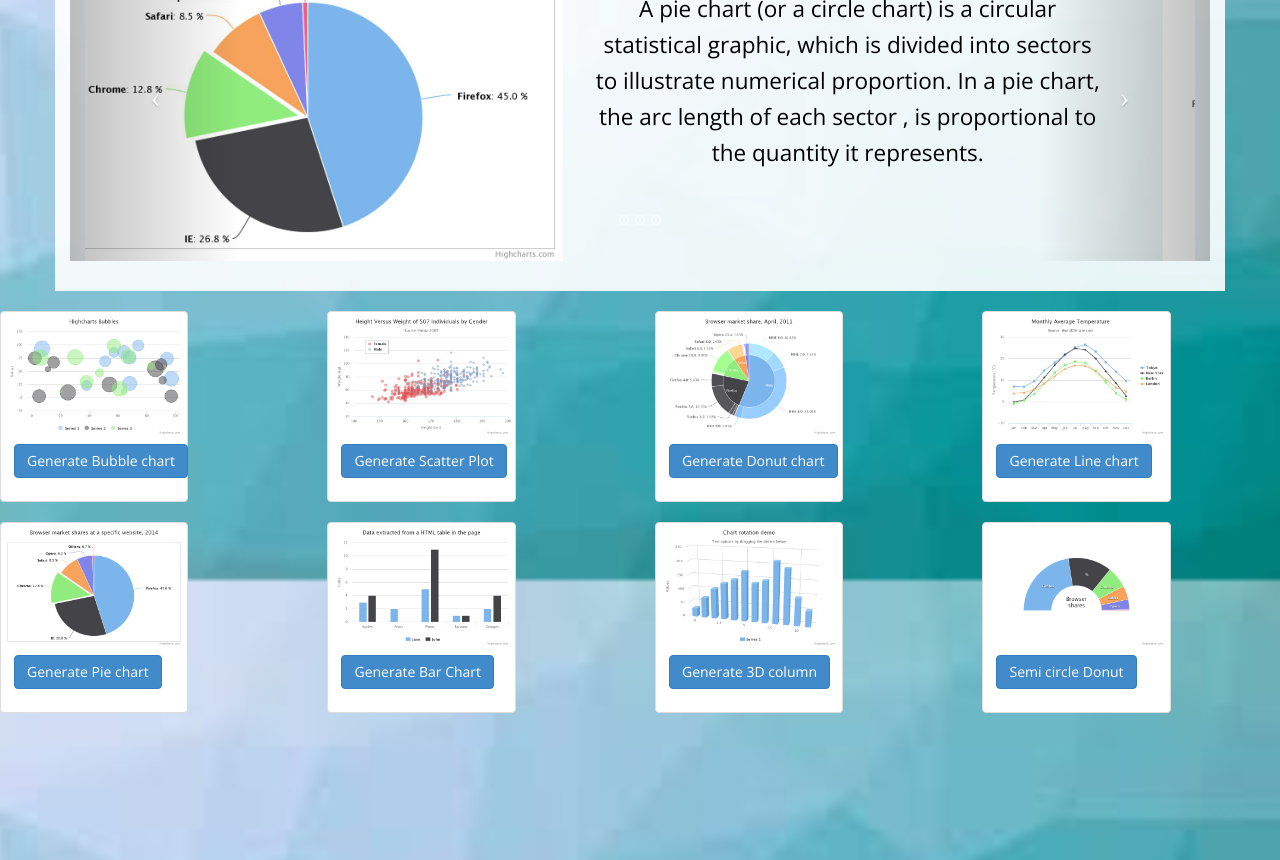
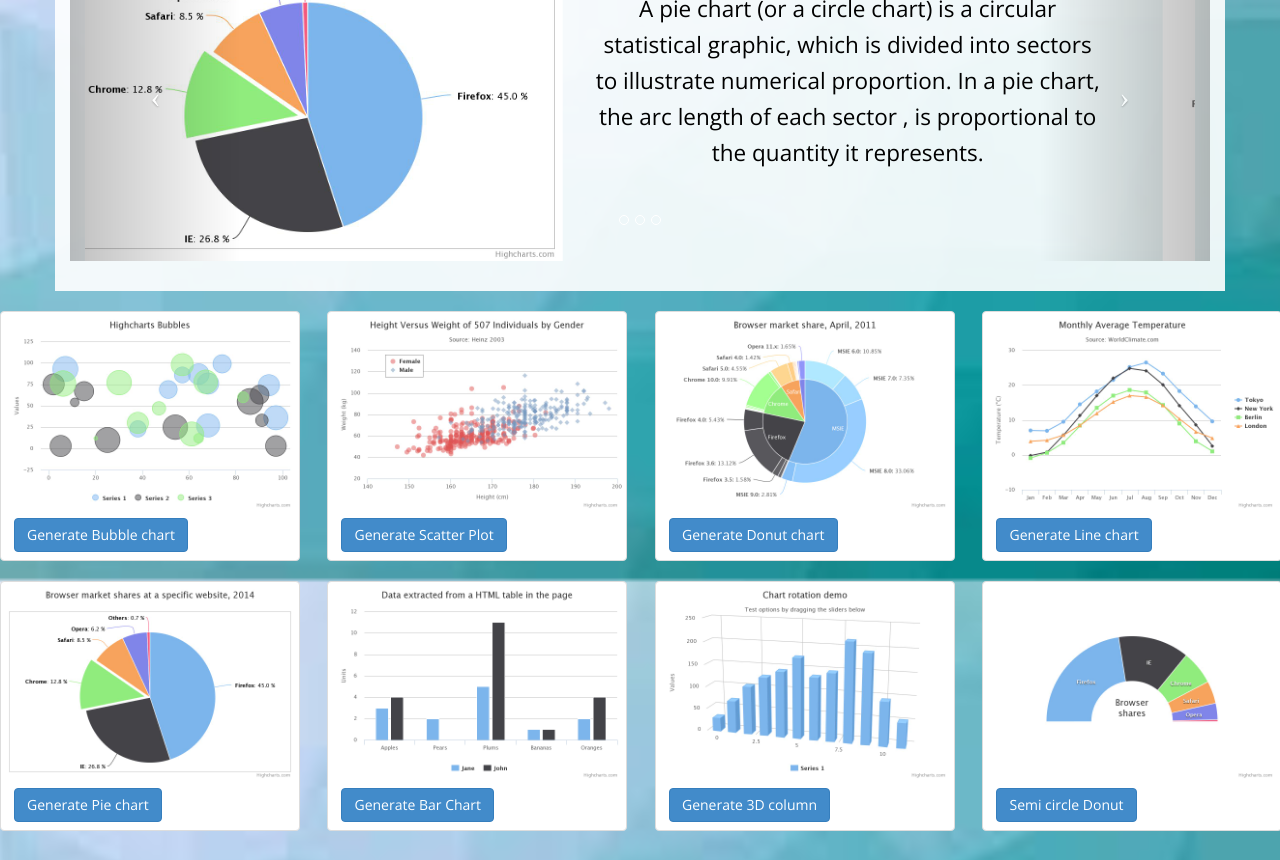
Before and after one commit to dipcha/CMPE297_Visualization_Project, a plain HTML site: page landing_page.html in a window 1280 px wide. Shown: the part 220-1080 px from the top of the page. Drawn offline with nearby package versions, Linux system fonts and the light colour scheme.

Commit message:
landing page

```diff
--- a/css/business-casual.css
+++ b/css/business-casual.css
@@ -34,6 +34,11 @@ p {
 hr {
     max-width: 400px;
     border-color: #999999;
+}
+
+.thumbnail{
+width:300px;
+height:250px;
 }
 
 .brand,
@@ -174,9 +179,6 @@ footer p {
         background: rgba(255,255,255,0.9);
     }
 
-    .nav>li>a {
-        padding: 35px;
-    }
 
     .navbar-nav>li>a {
         line-height: normal;
--- a/landing_page.html
+++ b/landing_page.html
@@ -25,9 +25,11 @@
 </head>
 
 <body>
+<header>
 <div class="brand">
 	Visualization on the Fly !
 </div>
+</header>
 
     <div class="container">
         <div class="row">
@@ -62,9 +64,13 @@
 							</div>
                             </div>
 							<div class="item col-md-12">
+
 							<div class="col-md-6">
-                                <img class="img-responsive img-full" src="img/slide-6.png" alt="">
+								<figure>
+									<img class="img-responsive img-full" src="img/slide-6.png" alt="">
+								</figure>
 							</div>
+
 							<div class="col-md-6">
 							<h1>Bar Chart</h1>
 							<font name="helvetics" size="4">
@@ -136,7 +142,7 @@
     <!-- /.container -->
 	<!--- Thumbnails --->
 	<div class="row">
-  <div class=" col-md-offset-0 col-md-2">
+  <div class="col-md-2">
     <div class="thumbnail">
       <img src="img/slide-8.jpeg" alt="...">
       <div class="caption">
@@ -165,14 +171,14 @@
     <div class="thumbnail">
       <img src="img/slide-3.jpeg" alt="...">
       <div class="caption">
-        <p><a href="fileupload.html?chart=line" class="btn btn-primary"  data-toggle="tooltip" data-placement="left" title="Click to generate a line chart" role="button">Generate Line chart</a> </p>
+        <p><a href="abfileupload.html?chart=line" class="btn btn-primary"  data-toggle="tooltip" data-placement="left" title="Click to generate a line chart" role="button">Generate Line chart</a> </p>
       </div>
     </div>
   </div>
   </div>
 
 <div class="row">
-  <div class=" col-md-offset-0 col-md-2">
+  <div class="col-md-2">
     <div class="thumbnail">
       <img src="img/slide-4.jpeg" alt="...">
       <div class="caption">
```
